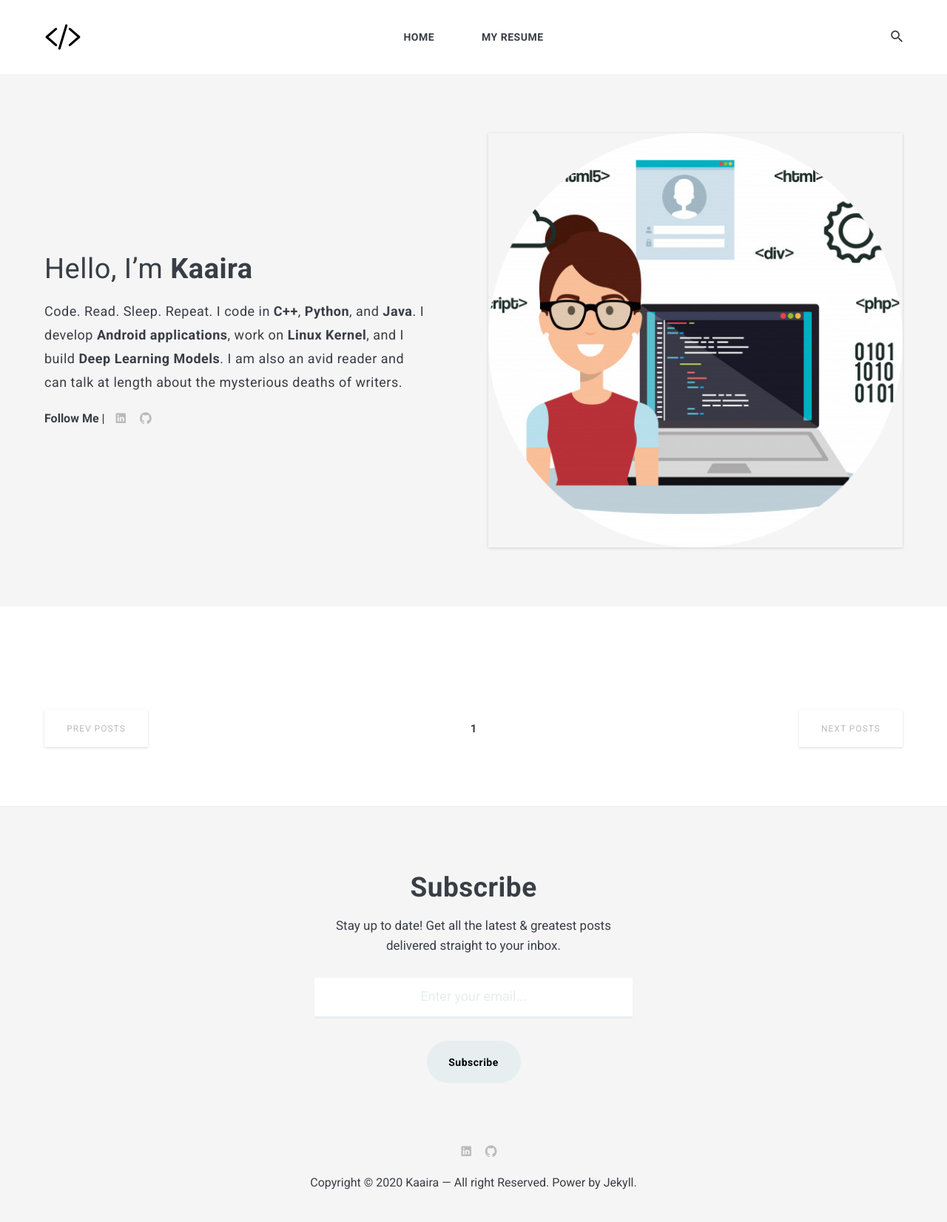
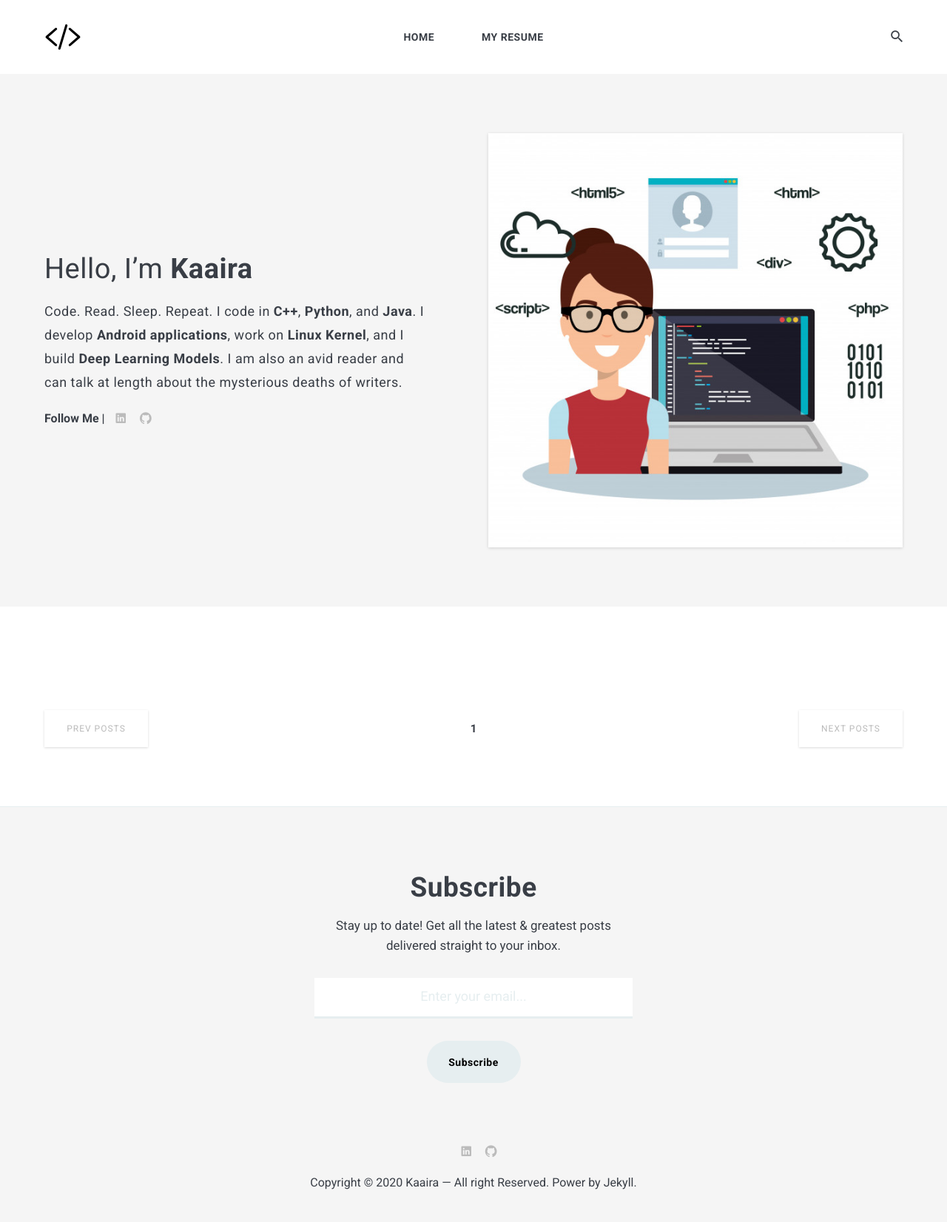
Before and after one commit to KaairaGupta/KaairaGupta.github.io, a Jekyll site: the page built from index.html, in a window 1280 px wide. Shown: the whole page at 74% size. Built offline with Jekyll 4.4.1, drawn with Linux system fonts in a browser that asks for light colours; nearby versions of some CDN libraries; the list of posts is cut into pages by our own code.

Commit message:
Revert "avatar cropped"
This reverts commit d6fcc2b8bc2f93efa5c6201c14a6f9092a66e3d9.

```diff
--- a/_data/settings.yml
+++ b/_data/settings.yml
@@ -8,7 +8,7 @@ description: Kaaira Gupta's blog
 # Author Settings
 author:
   name: Kaaira Gupta
-  image: icon.png
+  image: icon.jpg
   say-hello: Hello, I’m <strong>Kaaira</strong>
   bio: Code. Read. Sleep. Repeat. I code in <strong>C++</strong>, <strong>Python</strong>, and <strong>Java</strong>. I develop <strong>Android applications</strong>, work on <strong>Linux Kernel</strong>, and I build <strong>Deep Learning Models</strong>. I am also an avid reader and can talk at length about the mysterious deaths of writers.
 
```
Also changed, not shown: images/icon.jpg (added), images/icon.png (deleted).
